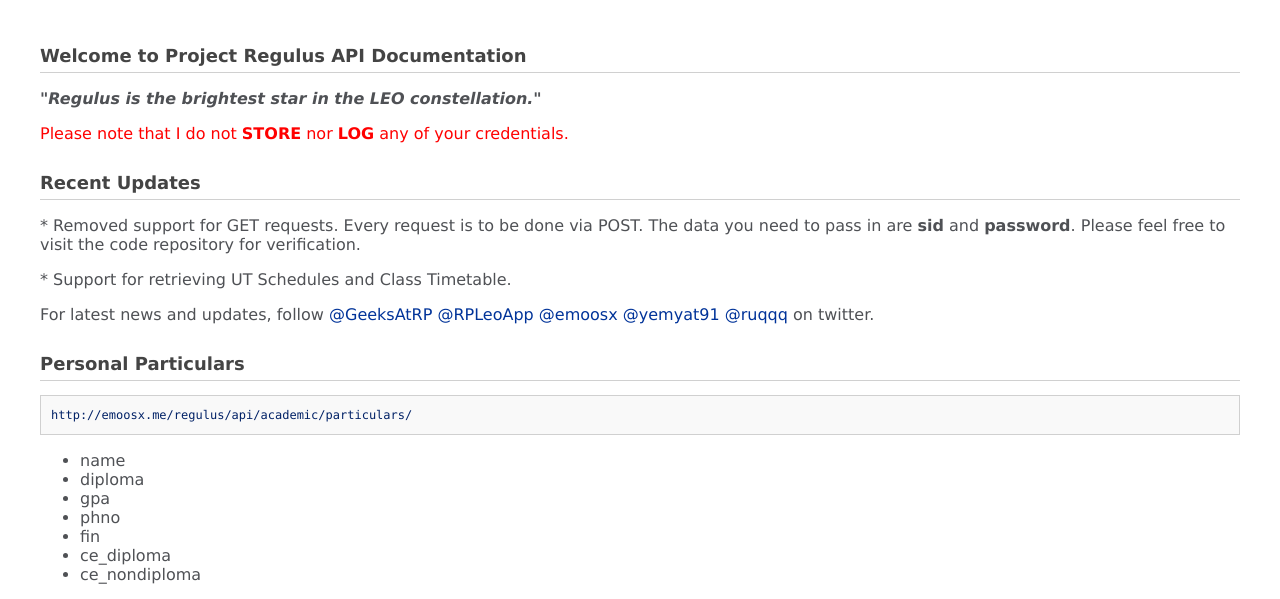
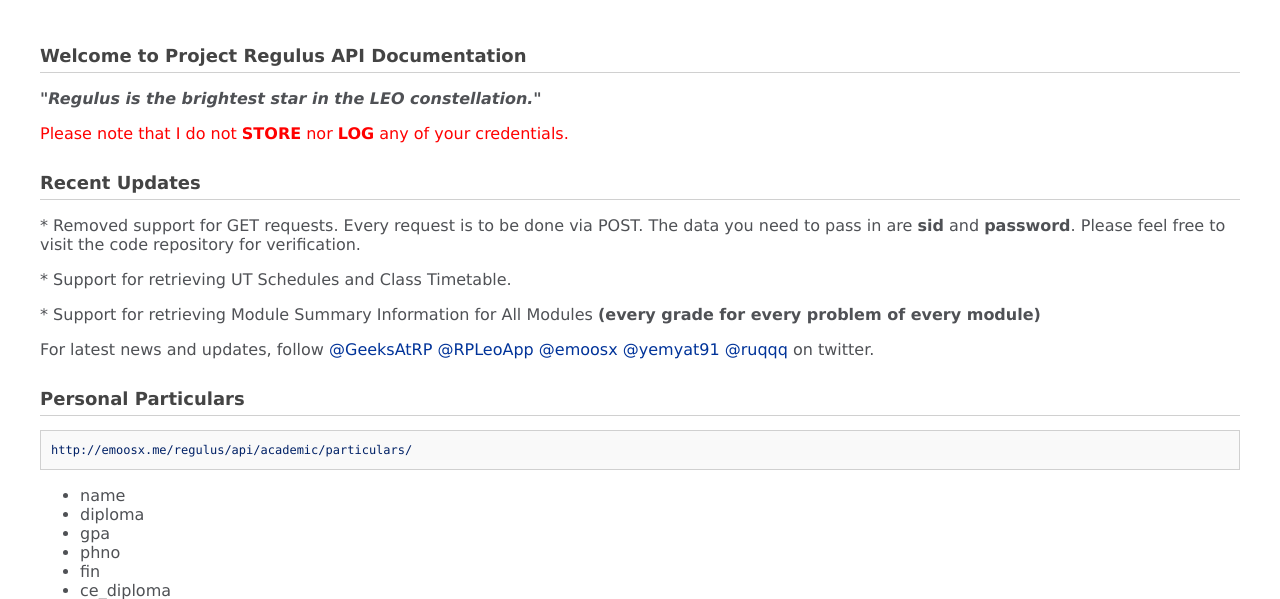
Before and after one commit to khzaw/Team-Regulus-RPLEO-API, a CodeIgniter app: page / in a window 1280 px wide. Shown: the top 599 px of the page. Run offline with CodeIgniter, Linux system fonts and the light colour scheme.

Commit message:
Updated recent changes information

```diff
--- a/application/views/welcome_message.php
+++ b/application/views/welcome_message.php
@@ -60,6 +60,7 @@ code {
 <h1>Recent Updates</h1>
   <p>*  Removed support for GET requests. Every request is to be done via POST. The data you need to pass in are <b>sid</b> and <b>password</b>. Please feel free to visit the code repository for verification.</p>
  <p>*  Support for retrieving UT Schedules and Class Timetable.</p>
+<p>* Support for retrieving Module Summary Information for All Modules <b>(every grade for every problem of every module)</b></p>
 
  <p>For latest news and updates, follow <a href="http://twitter.com/#!/geeksatrp">@GeeksAtRP</a> <a href="http://twitter.com/#!/rpleoapp">@RPLeoApp</a> <a href="http://twitter.com/#!/emoosx">@emoosx</a> <a href="http://twitter.com/#!/yemyat91">@yemyat91</a> <a href="http://twitter.com/#!/ruqqq">@ruqqq</a> on twitter.</p>
 
```
